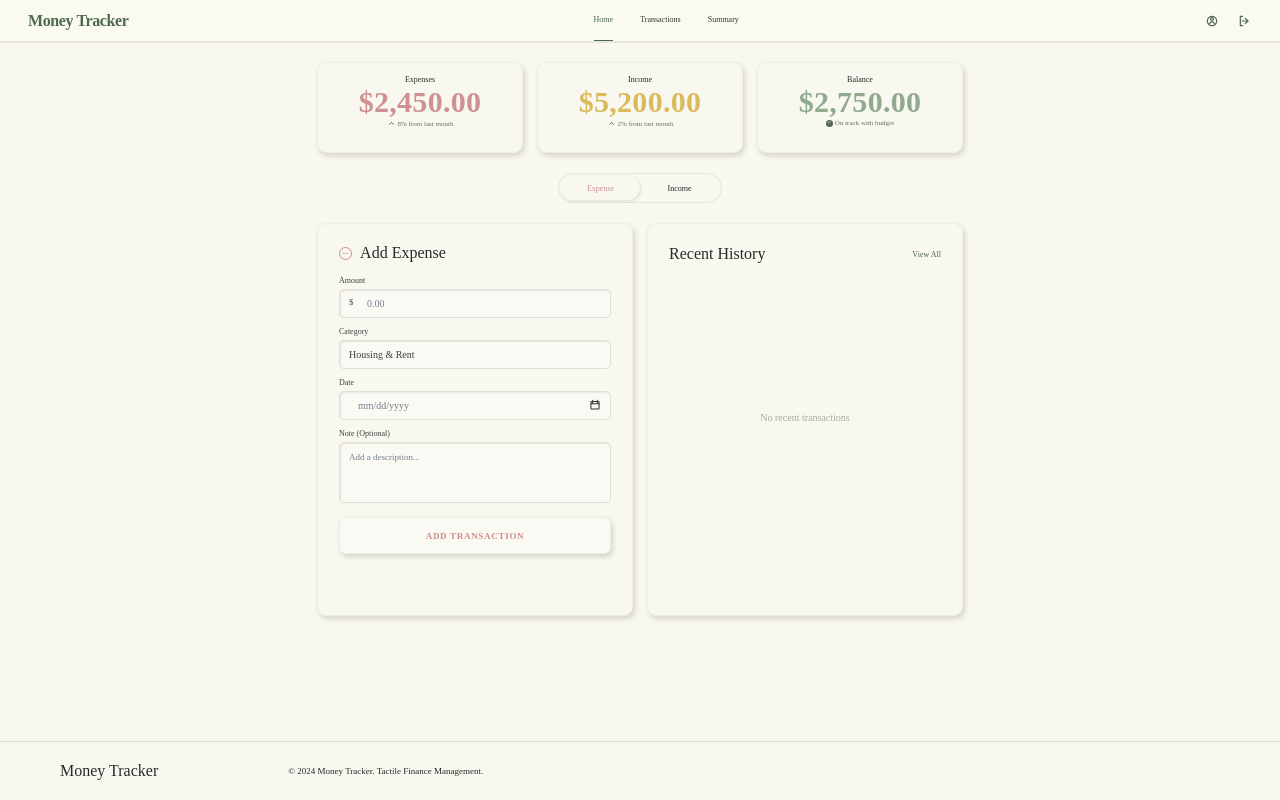
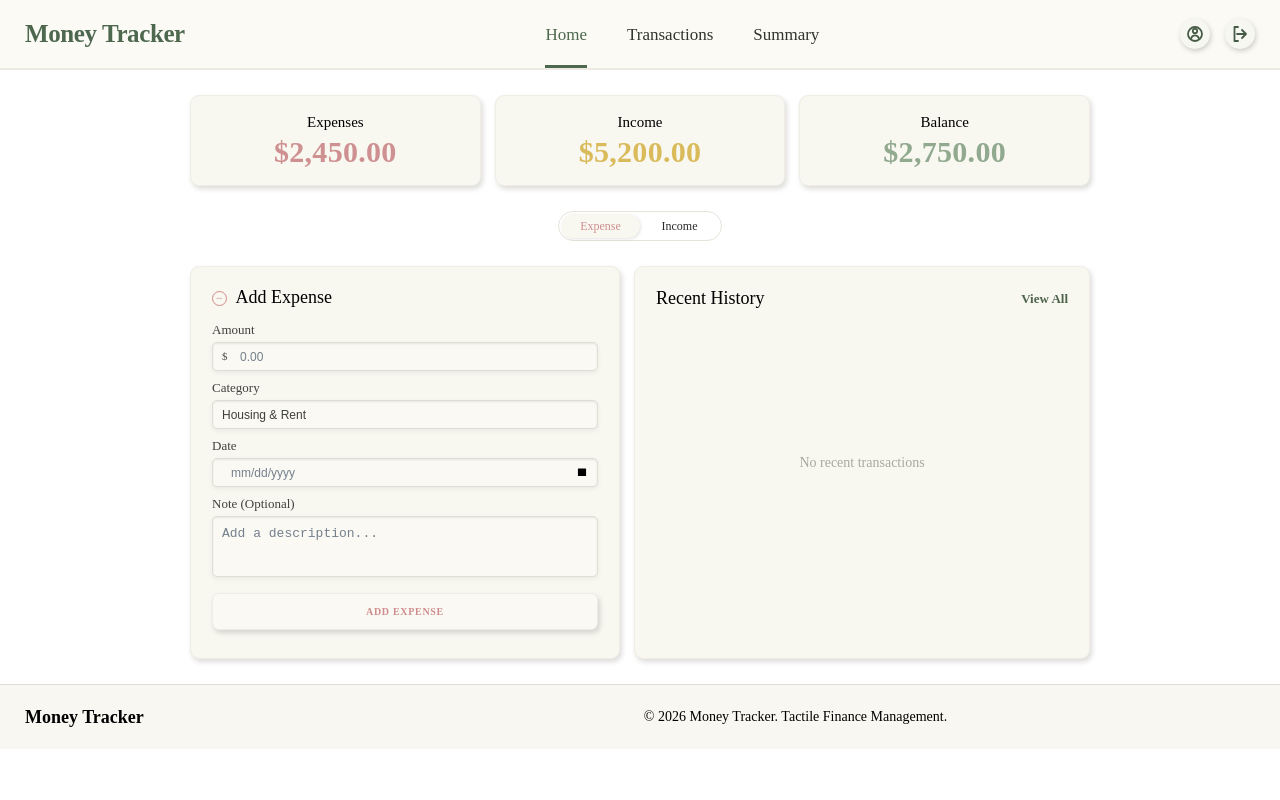
Before and after one commit to Luckyishim/Expenses-Tracker, a React (Vite) app in the folder client-side/Expenses-Tracker/: page /home in a window 1280 px wide. Built offline with nearby package versions, Linux system fonts and the light colour scheme.

Commit message:
nav,footer,home

```diff
--- a/client-side/Expenses-Tracker/src/components/Footer.jsx
+++ b/client-side/Expenses-Tracker/src/components/Footer.jsx
@@ -1,3 +1,4 @@
+import "../styles/Footer.css";
 function Footer() {
   return (
     <footer className="site-footer">
--- a/client-side/Expenses-Tracker/src/components/Navbar.jsx
+++ b/client-side/Expenses-Tracker/src/components/Navbar.jsx
@@ -3,9 +3,9 @@ import "../styles/Navbar.css";
 function Navbar({ activePage }) {
   return (
     <header className="site-navbar">
-      <a className="site-brand" href="/home">
+      <h1 className="site-brand">
         Money Tracker
-      </a>
+      </h1>
       <nav className="site-nav-links" aria-label="Main navigation">
         <a className={activePage === "home" ? "active" : ""} href="/home">
           Home
--- a/client-side/Expenses-Tracker/src/pages/Home.jsx
+++ b/client-side/Expenses-Tracker/src/pages/Home.jsx
@@ -1,41 +1,42 @@
+import { useState } from "react";
 import "../styles/Home.css";
-
-const ArrowUp = () => <svg viewBox="0 0 24 24" aria-hidden="true"><path d="m6 15 6-6 6 6" /></svg>;
+import Navbar from "../components/Navbar";
+import Footer from "../components/Footer";
 
 function Home() {
+  const [transactionType, setTransactionType] = useState("expense");
+  const isIncome = transactionType === "income";
+
   return (
-    <main className="home-page">
-      <header className="home-header">
-        <a className="home-logo" href="/">Money Tracker</a>
-        <nav className="home-nav" aria-label="Main navigation">
-          <a className="active" href="/">Home</a>
-          <a href="/transactions">Transactions</a>
-          <a href="/summary">Summary</a>
-        </nav>
-        <div className="header-actions">
-          <button type="button" aria-label="Account"><svg viewBox="0 0 24 24" aria-hidden="true"><circle cx="12" cy="12" r="7" /><circle cx="12" cy="9" r="2.2" /><path d="M8.2 16c.8-1.7 2.1-2.6 3.8-2.6s3 .9 3.8 2.6" /></svg></button>
-          <button type="button" aria-label="Log out"><svg viewBox="0 0 24 24" aria-hidden="true"><path d="M10 5H6.5v14H10M14 8l4 4-4 4M18 12H9" /></svg></button>
-        </div>
-      </header>
-
+    <div>
+      <Navbar activePage="home" />
       <section className="dashboard" aria-label="Financial overview">
         <div className="summary-cards">
-          <article className="summary-card expenses"><span>Expenses</span><strong>$2,450.00</strong><small><ArrowUp /> 8% from last month</small></article>
-          <article className="summary-card income"><span>Income</span><strong>$5,200.00</strong><small><ArrowUp /> 2% from last month</small></article>
-          <article className="summary-card balance"><span>Balance</span><strong>$2,750.00</strong><small><i /> On track with budget</small></article>
+          <article className="summary-card expenses"><span>Expenses</span><strong>$2,450.00</strong></article>
+          <article className="summary-card income"><span>Income</span><strong>$5,200.00</strong></article>
+          <article className="summary-card balance"><span>Balance</span><strong>$2,750.00</strong></article>
         </div>
 
-        <div className="entry-switch" aria-label="Transaction type"><button className="selected" type="button">Expense</button><button type="button">Income</button></div>
+        <div className="entry-switch" aria-label="Transaction type">
+          <button className={!isIncome ? "selected" : ""} type="button" onClick={() => setTransactionType("expense")}>Expense</button>
+          <button className={isIncome ? "selected is-income" : ""} type="button" onClick={() => setTransactionType("income")}>Income</button>
+        </div>
 
         <div className="dashboard-content">
-          <section className="expense-panel">
-            <h1><span>−</span> Add Expense</h1>
+          <section className={`expense-panel ${isIncome ? "income-panel" : ""}`}>
+            <h1><span>{isIncome ? "+" : "−"}</span> Add {isIncome ? "Income" : "Expense"}</h1>
             <form>
               <label>Amount<div className="amount-input"><b>$</b><input type="text" placeholder="0.00" /></div></label>
-              <label>Category<input type="text" value="Housing & Rent" readOnly /></label>
-              <label>Date<div className="date-input"><input type="text" placeholder="mm/dd/yyyy" /><svg viewBox="0 0 24 24" aria-hidden="true"><rect x="5" y="6" width="14" height="13" rx="1" /><path d="M8 4v4M16 4v4M5 10h14" /></svg></div></label>
+              <label>Category<input type="text" value={isIncome ? "Salary & Wages" : "Housing & Rent"} readOnly /></label>
+              <label>
+                Date
+                <div className="date-input">
+                  <input type="text" placeholder="mm/dd/yyyy" />
+                  <svg viewBox="0 0 24 24" aria-hidden="true"><rect x="5" y="6" width="14" height="13" rx="1" /><path d="M8 4v4M16 4v4M5 10h14" /></svg>
+                </div>
+              </label>
               <label>Note (Optional)<textarea placeholder="Add a description..." /></label>
-              <button className="add-transaction" type="button">Add Transaction</button>
+              <button className="add-transaction" type="button">Add {isIncome ? "Income" : "Expense"}</button>
             </form>
           </section>
 
@@ -45,9 +46,8 @@ function Home() {
           </section>
         </div>
       </section>
-
-      <footer className="home-footer"><strong>Money Tracker</strong><span>© 2024 Money Tracker. Tactile Finance Management.</span></footer>
-    </main>
+      <Footer />
+    </div>
   );
 }
 
--- a/client-side/Expenses-Tracker/src/pages/Summary.jsx
+++ b/client-side/Expenses-Tracker/src/pages/Summary.jsx
@@ -1,6 +1,7 @@
 import "../styles/Summary.css";
 import Navbar from "../components/Navbar";
 import Footer from "../components/Footer";
+
 
 function Summary() {
   const categories = [
@@ -11,7 +12,7 @@ function Summary() {
   ];
   return (
     <main className="summary-page">
-      <Navbar activePage="summary" />
+     <Navbar activePage="summary" />
       <section className="summary-content">
         <div className="summary-options">
           <div className="summary-toggle">
@@ -52,7 +53,7 @@ function Summary() {
           </aside>
         </div>
       </section>
-      <Footer />
+      <Footer/>
     </main>
   );
 }
--- a/client-side/Expenses-Tracker/src/pages/Transaction.jsx
+++ b/client-side/Expenses-Tracker/src/pages/Transaction.jsx
@@ -1,6 +1,6 @@
 import "../styles/Transaction.css";
+import Navbar from "../components/Navbar";
 import Footer from "../components/Footer";
-import Navbar from "../components/Navbar";
 
 const CategoryIcon = ({ type }) => {
   if (type === "food")
--- /dev/null
+++ b/client-side/Expenses-Tracker/src/styles/Footer.css
@@ -0,0 +1,36 @@
+.site-footer {
+  min-height: 65px;
+  /* padding: 0 max(56px, calc((100% - 712px) / 2)); */
+  padding: 0 25px;
+  border-top: 1px solid #deddd5;
+  background: #f8f7f1;
+  display: flex;
+  align-items: center;
+  gap: 500px;
+}
+
+.site-footer strong {
+  font-size: 18px;
+  font-weight: 600;
+  white-space: nowrap;
+}
+
+.site-footer span {
+  font-size: 14px;
+  white-space: nowrap;
+}
+
+@media (max-width: 680px) {
+  .site-footer {
+    padding: 18px 24px;
+    gap: 10px;
+    flex-direction: column;
+    align-items: flex-start;
+  }
+}
+
+@media (max-width: 430px) {
+  .site-footer span {
+    white-space: normal;
+  }
+}
--- a/client-side/Expenses-Tracker/src/styles/Home.css
+++ b/client-side/Expenses-Tracker/src/styles/Home.css
@@ -1,4 +1,4 @@
-.home-page {
+/* .home-page {
   min-height: 100vh;
   color: #292a27;
   background: #f8f7f0;
@@ -61,12 +61,13 @@
   stroke-width: 1.8;
   stroke-linecap: round;
   stroke-linejoin: round;
-}
+} */
 
 .dashboard {
-  width: min(646px, calc(100% - 40px));
-  margin: 19px auto;
-  flex: 1;
+  /* width: min(646px, calc(100% - 40px)); */
+  width: min(100%, 900px);
+  margin:  25px auto;
+  /* flex: 1; */
 }
 .summary-cards {
   display: grid;
@@ -88,7 +89,8 @@
 }
 .summary-card span {
   display: block;
-  font-size: 8px;
+  font-size: 15px;
+  margin: 6px 0;
 }
 .summary-card strong {
   display: block;
@@ -140,7 +142,7 @@
 .entry-switch {
   width: 164px;
   height: 30px;
-  margin: 20px auto;
+  margin: 25px auto;
   padding: 2px;
   border: 1px solid #e6e3da;
   border-radius: 20px;
@@ -152,7 +154,7 @@
   border-radius: 16px;
   color: #292c28;
   background: transparent;
-  font-size: 8px;
+  font-size: 12px;
   cursor: pointer;
 }
 .entry-switch .selected {
@@ -160,10 +162,13 @@
   background: #f8f7f0;
   box-shadow: 1px 1px 3px rgb(35 34 29 / 0.12);
 }
+.entry-switch .selected.is-income {
+  color: #789076;
+}
 
 .dashboard-content {
   display: grid;
-  grid-template-columns: 316px 1fr;
+  grid-template-columns: 430px 1fr;
   gap: 14px;
 }
 .expense-panel {
@@ -172,12 +177,12 @@
 }
 .expense-panel h1 {
   margin: 0 0 14px;
-  font-size: 16px;
+  font-size: 18px;
   font-weight: 500;
 }
 .expense-panel h1 span {
-  width: 13px;
-  height: 13px;
+  width: 15px;
+  height: 15px;
   margin-right: 5px;
   border: 1px solid #d18b8b;
   border-radius: 50%;
@@ -189,6 +194,10 @@
   line-height: 1;
   vertical-align: 1px;
 }
+.income-panel h1 span {
+  border-color: #789076;
+  color: #789076;
+}
 .expense-panel form,
 .expense-panel label {
   display: block;
@@ -196,7 +205,7 @@
 .expense-panel label {
   margin-top: 9px;
   color: #41423e;
-  font-size: 8px;
+  font-size: 13px;
 }
 .expense-panel input,
 .expense-panel textarea {
@@ -207,19 +216,21 @@
   outline: none;
   color: #3e403b;
   background: #faf9f3;
-  box-shadow: inset 1px 1px 2px rgb(69 64 48 / 0.11);
-  font: inherit;
+  box-shadow:
+    inset 0 1px 2px #77756822,
+    0 2px 4px #77756818;
+  font: Arial, sans-serif;
 }
 .expense-panel input {
   height: 29px;
   padding: 0 9px;
-  font-size: 10px;
+  font-size: 12px;
 }
 .expense-panel textarea {
   height: 61px;
   padding: 9px;
   resize: none;
-  font-size: 9px;
+  font-size: 13px;
 }
 .expense-panel input::placeholder,
 .expense-panel textarea::placeholder {
@@ -234,7 +245,7 @@
   top: 12px;
   left: 10px;
   color: #4d4d49;
-  font-size: 9px;
+  font-size: 11px;
   font-weight: 400;
 }
 .amount-input input {
@@ -260,13 +271,29 @@
   color: #cf8c8c;
   background: #faf9f4;
   box-shadow: 2px 3px 5px rgb(40 37 28 / 0.16);
-  font-size: 9px;
+  font-size: 10px;
   font-weight: 700;
   letter-spacing: 0.7px;
   text-transform: uppercase;
   cursor: pointer;
+  transition: transform 160ms ease, background-color 160ms ease, box-shadow 160ms ease;
 }
-
+.add-transaction:hover {
+  background: #cf8c8c;
+  color: #fff;
+  box-shadow: 3px 4px 8px rgb(40 37 28 / 0.23);
+  transform: translateY(-1px);
+}
+.income-panel .add-transaction {
+  color: #789076;
+}
+.income-panel .add-transaction:hover {
+  background: #789076;
+  color: #fff;
+}
+.add-transaction:active {
+  transform: translateY(0);
+}
 .history-panel {
   min-height: 389px;
   padding: 21px;
@@ -278,12 +305,13 @@
 }
 .history-heading h2 {
   margin: 0;
-  font-size: 16px;
+  font-size: 18px;
   font-weight: 500;
 }
 .history-heading a {
   color: #4f644d;
-  font-size: 8px;
+  font-size: 13px;
+  font-weight: 700;
   text-decoration: none;
 }
 .empty-history {
@@ -291,9 +319,9 @@
   display: grid;
   place-items: center;
   color: #aaa99f;
-  font-size: 10px;
+  font-size: 14px;
 }
-.home-footer {
+/* .home-footer {
   height: 59px;
   padding: 0 60px;
   border-top: 1px solid #dedcd3;
@@ -307,31 +335,31 @@
 }
 .home-footer span {
   font-size: 9px;
-}
+} */
 
 @media (max-width: 650px) {
-  .home-header {
+  /* .home-header {
     padding: 0 16px;
   }
   .home-nav {
     gap: 13px;
-  }
+  } */
   .dashboard-content {
     grid-template-columns: 1fr;
   }
-  .home-footer {
+  /* .home-footer {
     height: auto;
     padding: 22px;
     gap: 10px;
     flex-direction: column;
     align-items: flex-start;
-  }
+  } */
   .summary-card strong {
     font-size: clamp(19px, 6vw, 30px);
   }
 }
 @media (max-width: 420px) {
-  .home-logo {
+  /* .home-logo {
     font-size: 13px;
   }
   .home-nav {
@@ -339,7 +367,7 @@
   }
   .header-actions {
     margin-left: auto;
-  }
+  } */
   .dashboard {
     width: min(100% - 24px, 646px);
   }
--- a/client-side/Expenses-Tracker/src/styles/Navbar.css
+++ b/client-side/Expenses-Tracker/src/styles/Navbar.css
@@ -1,6 +1,6 @@
 .site-navbar {
-  height: 41px;
-  padding: 0 25px;
+  height: 70px;
+  padding:0 25px;
   border-bottom: 2px solid #eceae2;
   background: #fbfaf5;
   display: flex;
@@ -8,7 +8,7 @@
 }
 .site-brand {
   color: #4d684e;
-  font-size: 16px;
+  font-size: 25px;
   font-weight: 700;
   letter-spacing: -0.4px;
   text-decoration: none;
@@ -17,14 +17,14 @@
   height: 100%;
   margin: 0 auto;
   display: flex;
-  gap: 26px;
+  gap: 40px;
 }
 .site-nav-links a {
   height: 100%;
-  padding-top: 13px;
-  border-bottom: 1px solid transparent;
+  padding-top: 25px;
+  border-bottom: 3px solid transparent;
   color: #30332e;
-  font-size: 8px;
+  font-size: 17px;
   text-decoration: none;
 }
 .site-nav-links a.active {
@@ -36,8 +36,8 @@
   gap: 15px;
 }
 .site-nav-actions a {
-  width: 17px;
-  height: 17px;
+  width: 30px;
+  height: 30px;
   padding: 3px;
   border-radius: 50%;
   color: #465b46;
```
Also changed, not shown: client-side/Expenses-Tracker/src/styles/Profile.css (+4 -4 lines), client-side/Expenses-Tracker/src/styles/Summary.css (+6 -6 lines), client-side/Expenses-Tracker/src/styles/Transaction.css (+8 -8 lines).
